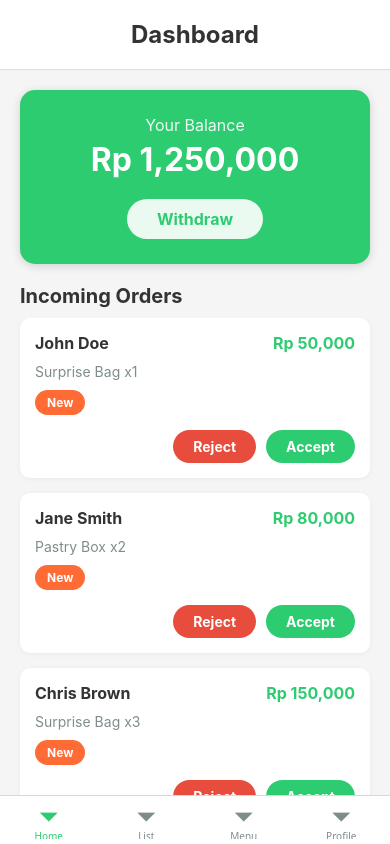
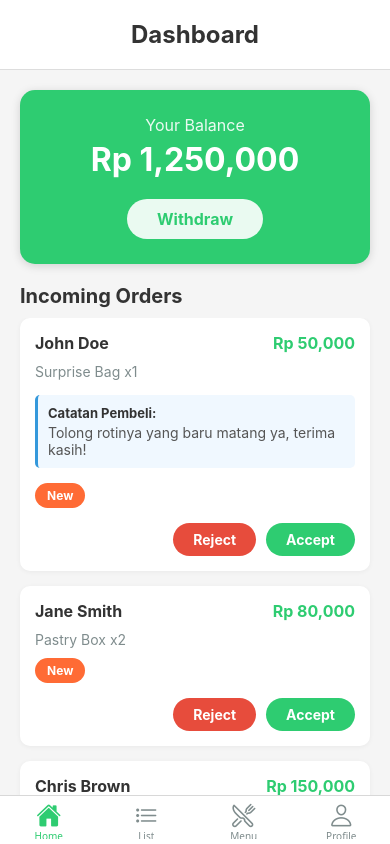
Before and after one commit to dafasr/last_bite, a React Native app: screen /MerchantHome in a window 390 px wide. Built offline with nearby package versions, Linux system fonts and the light colour scheme.

Commit message:
update notes pesanan

```diff
--- a/src/screens/ListScreen.js
+++ b/src/screens/ListScreen.js
@@ -16,6 +16,12 @@ const ListScreen = ({ acceptedOrders, onUpdateStatus }) => {
         <Text style={styles.orderPrice}>Rp {item.price}</Text>
       </View>
       <Text style={styles.orderItems}>{item.items}</Text>
+      {item.note && (
+        <View style={styles.noteContainer}>
+          <Text style={styles.noteLabel}>Catatan Pembeli:</Text>
+          <Text style={styles.noteText}>{item.note}</Text>
+        </View>
+      )}
       <View style={[styles.statusBadge, getStatusStyle(item.status)]}>
         <Text style={styles.statusText}>{item.status}</Text>
       </View>
@@ -119,6 +125,25 @@ const styles = StyleSheet.create({
     color: "#7F8C8D",
     marginBottom: 10,
   },
+  noteContainer: {
+    marginTop: 5,
+    marginBottom: 15,
+    padding: 10,
+    backgroundColor: "#f0f8ff", // AliceBlue for a subtle highlight
+    borderRadius: 5,
+    borderLeftWidth: 3,
+    borderLeftColor: "#3498DB",
+  },
+  noteLabel: {
+    fontSize: 13,
+    fontWeight: "bold",
+    color: "#333",
+    marginBottom: 3,
+  },
+  noteText: {
+    fontSize: 14,
+    color: "#555",
+  },
   statusBadge: {
     alignSelf: "flex-start",
     paddingVertical: 5,
--- a/src/screens/MerchantHomeScreen.js
+++ b/src/screens/MerchantHomeScreen.js
@@ -22,6 +22,12 @@ const MerchantHomeScreen = ({ incomingOrders, onAccept, onReject }) => {
         <Text style={styles.orderPrice}>Rp {item.price}</Text>
       </View>
       <Text style={styles.orderItems}>{item.items}</Text>
+      {item.note && (
+        <View style={styles.noteContainer}>
+          <Text style={styles.noteLabel}>Catatan Pembeli:</Text>
+          <Text style={styles.noteText}>{item.note}</Text>
+        </View>
+      )}
       <View style={[styles.statusBadge, getStatusStyle(item.status)]}>
         <Text style={styles.statusText}>{item.status}</Text>
       </View>
@@ -186,6 +192,25 @@ const styles = StyleSheet.create({
     color: "#7F8C8D",
     marginBottom: 10,
   },
+  noteContainer: {
+    marginTop: 5,
+    marginBottom: 15,
+    padding: 10,
+    backgroundColor: "#f0f8ff", // AliceBlue for a subtle highlight
+    borderRadius: 5,
+    borderLeftWidth: 3,
+    borderLeftColor: "#3498DB",
+  },
+  noteLabel: {
+    fontSize: 13,
+    fontWeight: "bold",
+    color: "#333",
+    marginBottom: 3,
+  },
+  noteText: {
+    fontSize: 14,
+    color: "#555",
+  },
   statusBadge: {
     alignSelf: "flex-start",
     paddingVertical: 5,
--- a/src/screens/MerchantTabNavigator.js
+++ b/src/screens/MerchantTabNavigator.js
@@ -1,15 +1,13 @@
-import React from "react";
+import React, { useMemo } from "react";
 import { createBottomTabNavigator } from "@react-navigation/bottom-tabs";
 import MerchantHomeScreen from "./MerchantHomeScreen";
 import ListScreen from "./ListScreen";
 import MenuScreen from "./MenuScreen";
-import { Text } from "react-native";
+import ProfileScreen from "./ProfileScreen";
 import { useOrders } from "../hooks";
+import Ionicons from "react-native-vector-icons/Ionicons";
 
 const Tab = createBottomTabNavigator();
-
-// Placeholder screens for the other tabs
-const PlaceholderScreen = ({ route }) => <Text>{route.name}</Text>;
 
 const MerchantTabNavigator = () => {
   const {
@@ -19,20 +17,56 @@ const MerchantTabNavigator = () => {
     handleUpdateOrderStatus,
   } = useOrders();
 
+  // MOCKUP: Menambahkan data 'note' ke dalam pesanan untuk keperluan demonstrasi.
+  // Di aplikasi nyata, data ini seharusnya datang langsung dari API/useOrders.
+  const ordersWithNotes = useMemo(
+    () =>
+      orders.map((order) => {
+        // Menambahkan catatan pada pesanan dengan id '1' (tanpa melihat status)
+        if (order.id === "1") {
+          return {
+            ...order,
+            note: "Tolong rotinya yang baru matang ya, terima kasih!",
+          };
+        }
+        // Menambahkan catatan pada pesanan dengan id '3' (tanpa melihat status)
+        if (order.id === "3") {
+          return { ...order, note: "Jangan pakai bawang, alergi." };
+        }
+        return order;
+      }),
+    [orders]
+  );
+
   return (
     <Tab.Navigator
-      screenOptions={{
+      screenOptions={({ route }) => ({
+        tabBarIcon: ({ focused, color, size }) => {
+          let iconName;
+
+          if (route.name === "Home") {
+            iconName = focused ? "home" : "home-outline";
+          } else if (route.name === "List") {
+            iconName = focused ? "list" : "list-outline";
+          } else if (route.name === "Menu") {
+            iconName = focused ? "restaurant" : "restaurant-outline";
+          } else if (route.name === "Profile") {
+            iconName = focused ? "person" : "person-outline";
+          }
+
+          return <Ionicons name={iconName} size={size} color={color} />;
+        },
         tabBarActiveTintColor: "#2ECC71",
         tabBarInactiveTintColor: "#7F8C8D",
         tabBarStyle: { backgroundColor: "#FFFFFF" },
         headerShown: false,
-      }}
+      })}
     >
       <Tab.Screen name="Home">
         {(props) => (
           <MerchantHomeScreen
             {...props}
-            incomingOrders={orders.filter((o) => o.status === "New")}
+            incomingOrders={ordersWithNotes.filter((o) => o.status === "New")}
             onAccept={handleAcceptOrder}
             onReject={handleRejectOrder}
           />
@@ -42,7 +76,7 @@ const MerchantTabNavigator = () => {
         {(props) => (
           <ListScreen
             {...props}
-            acceptedOrders={orders.filter(
+            acceptedOrders={ordersWithNotes.filter(
               (o) => o.status === "Preparing" || o.status === "Ready for Pickup"
             )}
             onUpdateStatus={handleUpdateOrderStatus}
@@ -50,7 +84,7 @@ const MerchantTabNavigator = () => {
         )}
       </Tab.Screen>
       <Tab.Screen name="Menu" component={MenuScreen} />
-      <Tab.Screen name="Profile" component={PlaceholderScreen} />
+      <Tab.Screen name="Profile" component={ProfileScreen} />
     </Tab.Navigator>
   );
 };
--- /dev/null
+++ b/src/screens/ProfileScreen.js
@@ -0,0 +1,253 @@
+import React from "react";
+import {
+  View,
+  Text,
+  StyleSheet,
+  SafeAreaView,
+  Image,
+  TouchableOpacity,
+  ScrollView,
+  Alert,
+} from "react-native";
+
+// Dummy data for the merchant profile
+const merchantProfile = {
+  storeName: "Toko Roti Enak",
+  rating: 4.8,
+  reviews: 125,
+  description:
+    "Kami menyajikan berbagai macam roti, kue, dan jajanan pasar yang dibuat setiap hari dengan bahan-bahan berkualitas. Cicipi kelezatan produk kami yang akan memanjakan lidah Anda.",
+  profileImage: "https://via.placeholder.com/150", // Placeholder image
+};
+
+const ProfileScreen = ({ navigation }) => {
+  const handleEditStore = () => {
+    Alert.alert(
+      "Edit Store",
+      "Fitur untuk mengedit informasi toko sedang dalam pengembangan."
+    );
+  };
+
+  const handleChangePassword = () => {
+    Alert.alert(
+      "Change Password",
+      "Fitur untuk mengubah password sedang dalam pengembangan."
+    );
+  };
+
+  const handleHelpAndFeedback = () => {
+    Alert.alert(
+      "Help & Feedback",
+      "Fitur untuk bantuan dan masukan sedang dalam pengembangan."
+    );
+  };
+
+  const handleLogout = () => {
+    // In a real app, you would clear user session and navigate to the login screen
+    Alert.alert("Logout", "Apakah Anda yakin ingin keluar?", [
+      { text: "Batal", style: "cancel" },
+      {
+        text: "Keluar",
+        onPress: () => {
+          // For now, just navigate to Login. A real app would have more complex logic.
+          navigation.navigate("Login");
+        },
+        style: "destructive",
+      },
+    ]);
+  };
+
+  return (
+    <SafeAreaView style={styles.safeArea}>
+      <ScrollView contentContainerStyle={styles.container}>
+        <View style={styles.header}>
+          <Text style={styles.headerTitle}>My Profile</Text>
+        </View>
+
+        <View style={styles.profileContainer}>
+          <Image
+            source={{ uri: merchantProfile.profileImage }}
+            style={styles.profileImage}
+          />
+          <Text style={styles.storeName}>{merchantProfile.storeName}</Text>
+          <View style={styles.ratingContainer}>
+            <Text style={styles.ratingText}>
+              ★ {merchantProfile.rating.toFixed(1)}
+            </Text>
+            <Text style={styles.reviewsText}>
+              ({merchantProfile.reviews} reviews)
+            </Text>
+          </View>
+        </View>
+
+        <View style={styles.card}>
+          <Text style={styles.cardTitle}>About Us</Text>
+          <Text style={styles.description}>{merchantProfile.description}</Text>
+        </View>
+
+        <View style={styles.menuContainer}>
+          <TouchableOpacity style={styles.menuItem} onPress={handleEditStore}>
+            <Text style={styles.menuItemText}>Edit Store Information</Text>
+            <Text style={styles.menuItemArrow}>›</Text>
+          </TouchableOpacity>
+          <TouchableOpacity
+            style={styles.menuItem}
+            onPress={handleChangePassword}
+          >
+            <Text style={styles.menuItemText}>Change Password</Text>
+            <Text style={styles.menuItemArrow}>›</Text>
+          </TouchableOpacity>
+          <TouchableOpacity
+            style={styles.menuItem}
+            onPress={handleHelpAndFeedback}
+          >
+            <Text style={styles.menuItemText}>Help & Feedback</Text>
+            <Text style={styles.menuItemArrow}>›</Text>
+          </TouchableOpacity>
+        </View>
+
+        <View style={styles.actionsContainer}>
+          <TouchableOpacity
+            style={[styles.actionButton, styles.logoutButton]}
+            onPress={handleLogout}
+          >
+            <Text style={styles.actionButtonText}>Logout</Text>
+          </TouchableOpacity>
+        </View>
+      </ScrollView>
+    </SafeAreaView>
+  );
+};
+
+const styles = StyleSheet.create({
+  safeArea: {
+    flex: 1,
+    backgroundColor: "#f5f5f5",
+  },
+  container: {
+    flexGrow: 1,
+    paddingBottom: 20,
+  },
+  header: {
+    padding: 20,
+    backgroundColor: "#FFFFFF",
+    borderBottomWidth: 1,
+    borderBottomColor: "#ddd",
+  },
+  headerTitle: {
+    fontSize: 24,
+    fontWeight: "bold",
+    color: "#333",
+    textAlign: "center",
+  },
+  profileContainer: {
+    alignItems: "center",
+    padding: 20,
+    backgroundColor: "#FFFFFF",
+    margin: 20,
+    borderRadius: 15,
+    shadowColor: "#000",
+    shadowOffset: { width: 0, height: 2 },
+    shadowOpacity: 0.1,
+    shadowRadius: 5,
+    elevation: 5,
+  },
+  profileImage: {
+    width: 120,
+    height: 120,
+    borderRadius: 60,
+    marginBottom: 15,
+    borderWidth: 3,
+    borderColor: "#2ECC71",
+  },
+  storeName: {
+    fontSize: 22,
+    fontWeight: "bold",
+    color: "#333",
+    marginBottom: 5,
+  },
+  ratingContainer: {
+    flexDirection: "row",
+    alignItems: "center",
+  },
+  ratingText: {
+    fontSize: 16,
+    fontWeight: "bold",
+    color: "#FFC107", // Gold color for the star
+    marginRight: 5,
+  },
+  reviewsText: {
+    fontSize: 14,
+    color: "#7F8C8D",
+  },
+  card: {
+    backgroundColor: "#FFFFFF",
+    marginHorizontal: 20,
+    padding: 20,
+    borderRadius: 10,
+    shadowColor: "#000",
+    shadowOffset: { width: 0, height: 1 },
+    shadowOpacity: 0.05,
+    shadowRadius: 5,
+    elevation: 3,
+  },
+  cardTitle: {
+    fontSize: 18,
+    fontWeight: "bold",
+    color: "#333",
+    marginBottom: 10,
+  },
+  description: {
+    fontSize: 15,
+    color: "#555",
+    lineHeight: 22,
+  },
+  menuContainer: {
+    marginTop: 20,
+    marginHorizontal: 20,
+    backgroundColor: "#FFFFFF",
+    borderRadius: 10,
+    shadowColor: "#000",
+    shadowOffset: { width: 0, height: 1 },
+    shadowOpacity: 0.05,
+    shadowRadius: 5,
+    elevation: 3,
+    overflow: "hidden", // Ensures the border radius is respected by children
+  },
+  menuItem: {
+    flexDirection: "row",
+    justifyContent: "space-between",
+    alignItems: "center",
+    paddingVertical: 18,
+    paddingHorizontal: 20,
+    borderBottomWidth: 1,
+    borderBottomColor: "#f5f5f5",
+  },
+  menuItemText: {
+    fontSize: 16,
+    color: "#333",
+  },
+  menuItemArrow: {
+    fontSize: 20,
+    color: "#7F8C8D",
+  },
+  actionsContainer: {
+    marginTop: 20,
+    paddingHorizontal: 20,
+  },
+  actionButton: {
+    paddingVertical: 15,
+    borderRadius: 10,
+    alignItems: "center",
+  },
+  logoutButton: {
+    backgroundColor: "#E74C3C", // Red
+  },
+  actionButtonText: {
+    color: "#FFFFFF",
+    fontSize: 16,
+    fontWeight: "bold",
+  },
+});
+
+export default ProfileScreen;
```
Also changed, not shown: App.js (+42 -15 lines).
